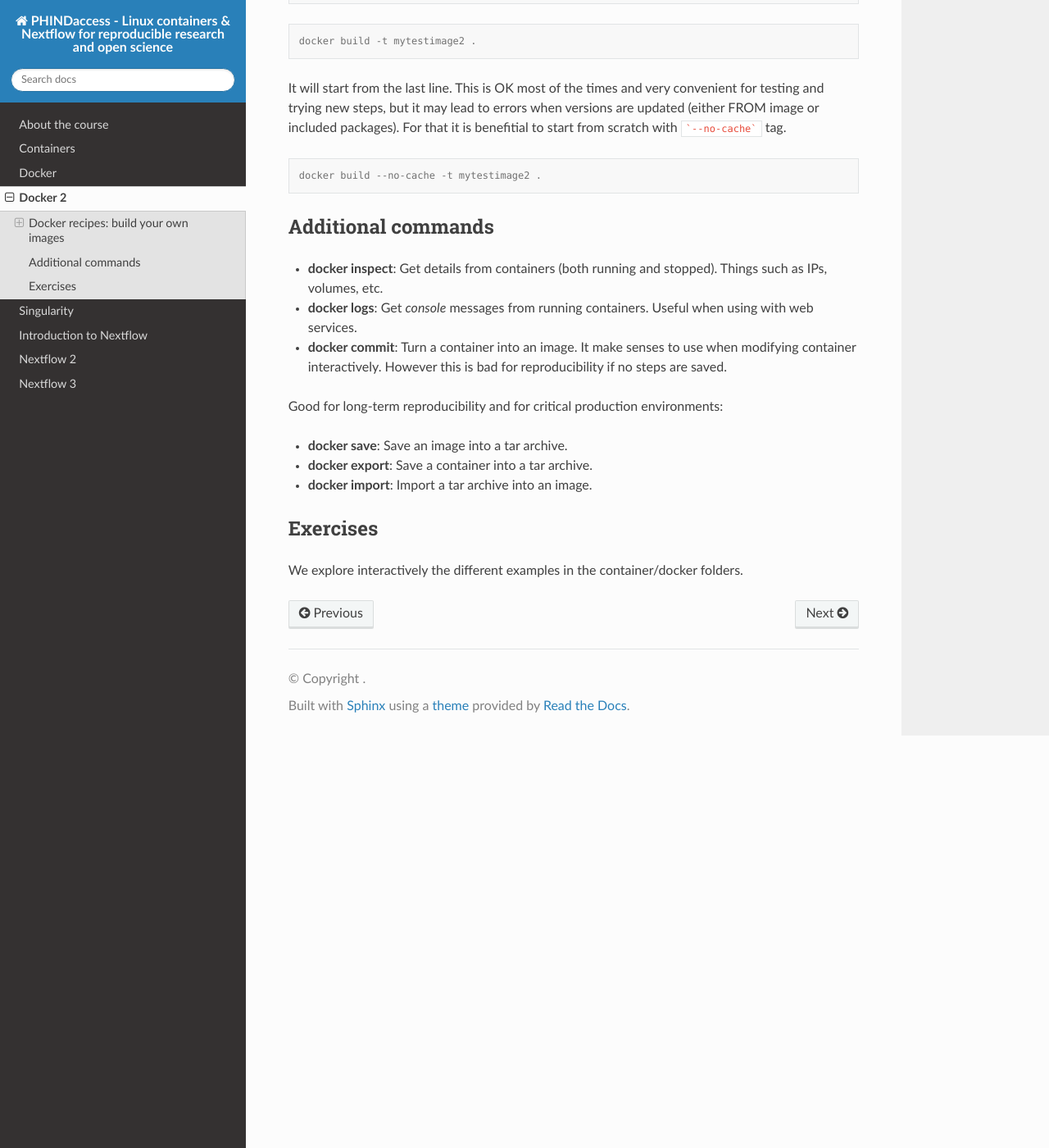
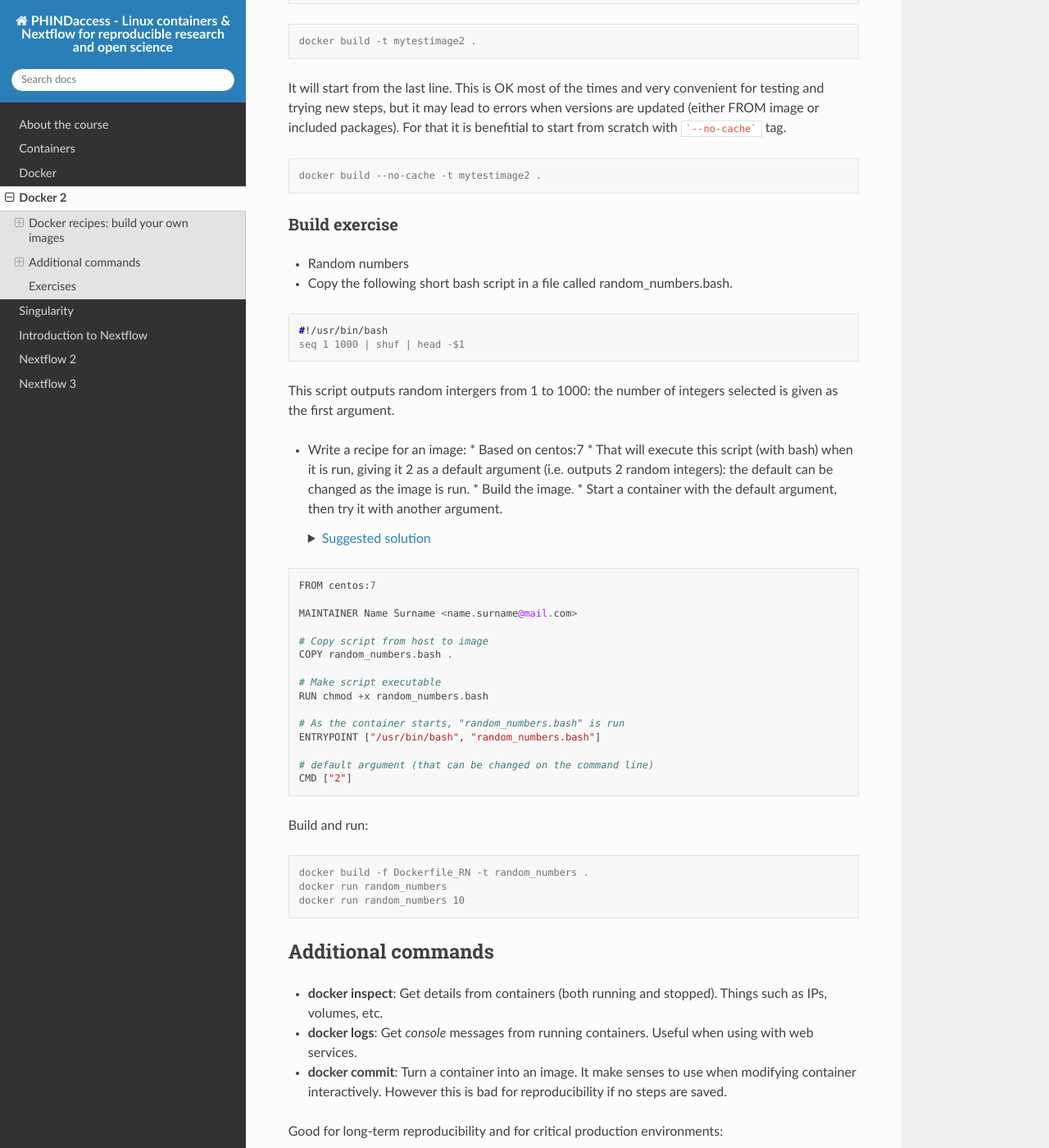
Before and after one commit to biocorecrg/CoursesCRG_Containers_Nextflow_May_2022, a Sphinx documentation site: the page built from docs/docker_2.rst, in a window 1280 px wide and 1400 px high, scrolled down 4543 px. Shown: the whole window at 82% size. Built offline with Sphinx 7.4.7 and the Read the Docs theme 2.0.0, drawn with Linux system fonts in a browser that asks for light colours; some of the changed text lies outside the part shown.

Commit message:
build exercise

```diff
--- a/docs/docker_2.rst
+++ b/docs/docker_2.rst
@@ -264,6 +264,62 @@ This is OK most of the times and very convenient for testing and trying new step
 
   docker build --no-cache -t mytestimage2 .
 
+Build exercise
+--------------
+
+* Random numbers
+
+* Copy the following short bash script in a file called random_numbers.bash.
+
+.. code-block:: console
+
+  #!/usr/bin/bash
+  seq 1 1000 | shuf | head -$1
+
+
+This script outputs random intergers from 1 to 1000: the number of integers selected is given as the first argument.
+
+* Write a recipe for an image:
+  * Based on centos:7
+  * That will execute this script (with bash) when it is run, giving it 2 as a default argument (i.e. outputs 2 random integers): the default can be changed as the image is run.
+  * Build the image.
+  * Start a container with the default argument, then try it with another argument.
+
+  .. raw:: html
+
+     <details>
+     <summary><a>Suggested solution</a></summary>
+
+.. code-block::
+
+  FROM centos:7
+
+  MAINTAINER Name Surname <name.surname@mail.com>
+
+  # Copy script from host to image
+  COPY random_numbers.bash .
+
+  # Make script executable
+  RUN chmod +x random_numbers.bash
+
+  # As the container starts, "random_numbers.bash" is run
+  ENTRYPOINT ["/usr/bin/bash", "random_numbers.bash"]
+
+  # default argument (that can be changed on the command line)
+  CMD ["2"]
+
+Build and run:
+
+.. code-block:: console
+
+  docker build -f Dockerfile_RN -t random_numbers .
+  docker run random_numbers
+  docker run random_numbers 10
+
+.. raw:: html
+
+    </details>
+
 Additional commands
 ===================
 
@@ -281,6 +337,12 @@ Good for long-term reproducibility and for critical production environments:
 
 * **docker import**: Import a tar archive into an image.
 
+Note about the tar formats
+--------------------------
+
+If you check the tar archives generated thanks to save with the ones using export, you will notice they do not look the same. The former ones ressemble more what you will find in /var/lib/docker (that is where Docker daemon stores its data) and it includes metadata information (so it is not necessary to specify an image tag). On the other hand, tar files generated with export they simply contantain the image filesystem. You lost that way a lot of metadata associated to the original image, such as the tags, but also things such as ENTRYPOINT and CMD instructions.
+
+
 Exercises
 =========
 
```
